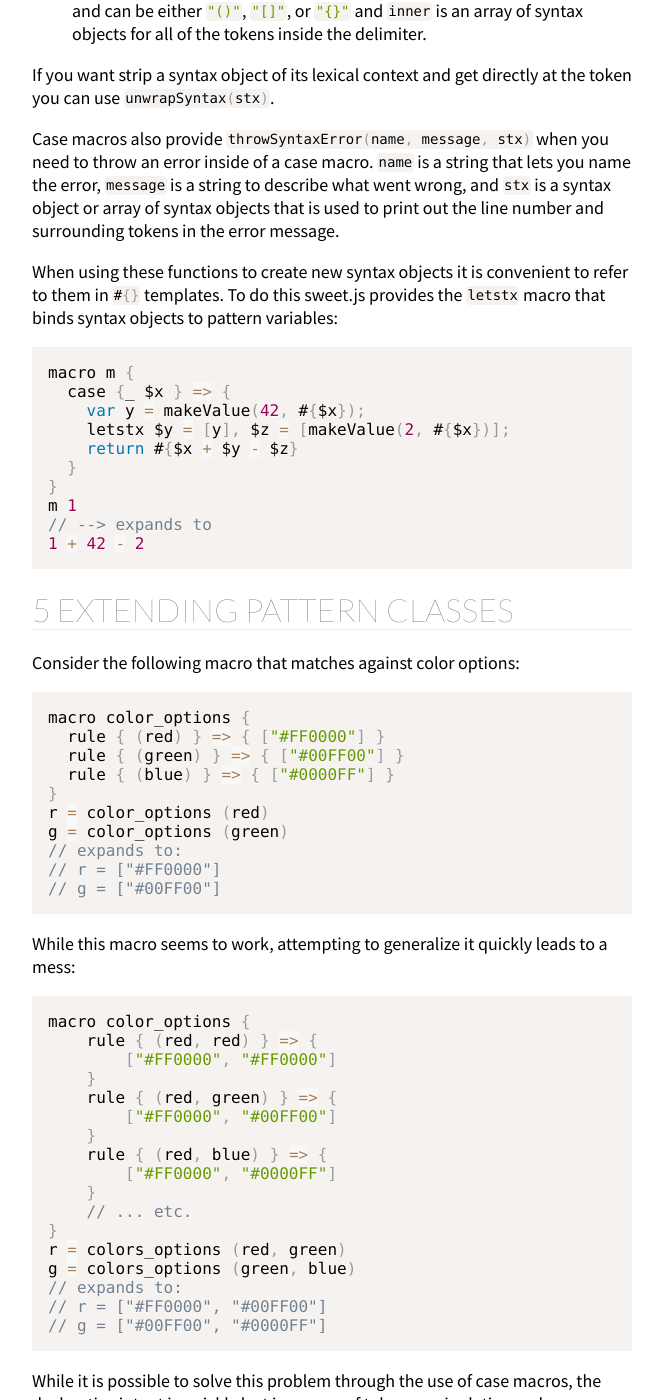
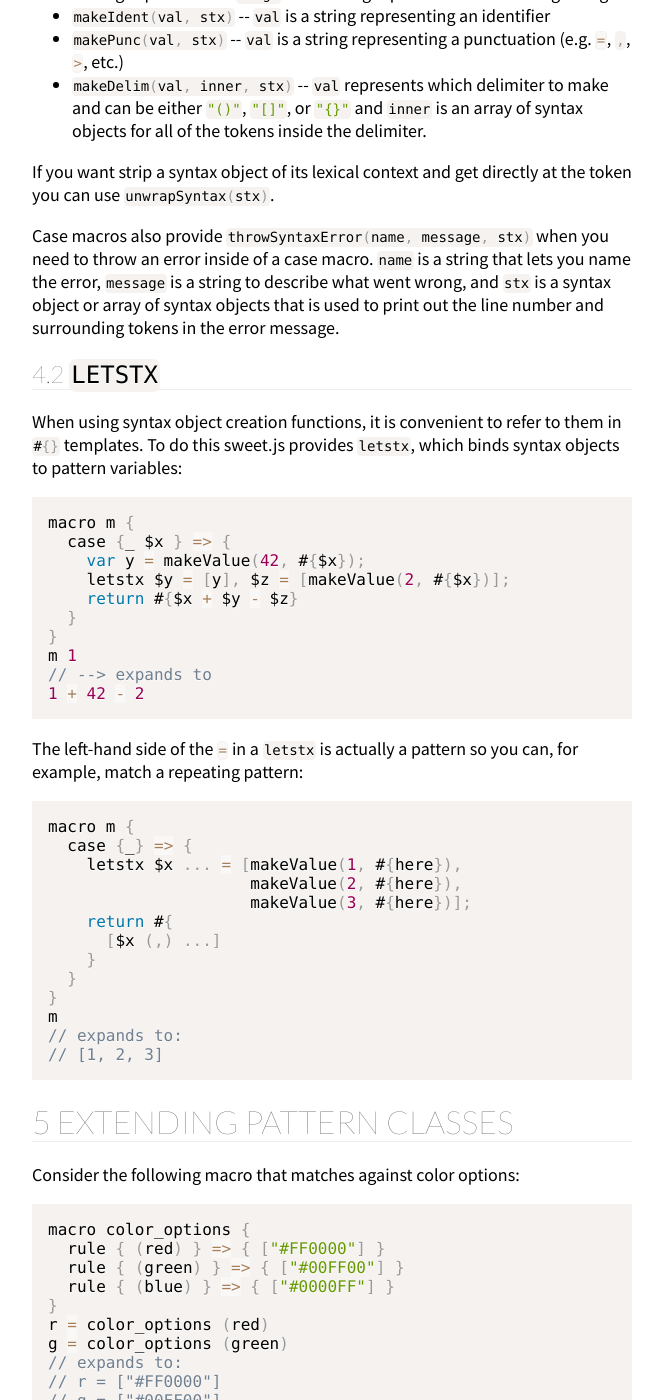
Before and after one commit to sweet-js/sweet-core, a Jekyll site: the page doc/main/sweet.html, which Jekyll copies as it is, in a window 1280 px wide and 1400 px high, scrolled down 10061 px. Shown: the whole window, without its empty margins (308-971 px from the left). Built offline with Jekyll 4.4.1, drawn with Linux system fonts in a browser that asks for light colours; some of the changed text lies outside the part shown.

Commit message:
documenting that letstx can have ellipses #367

```diff
--- a/doc/main/sweet.html
+++ b/doc/main/sweet.html
@@ -146,7 +146,10 @@ code > span.er { color: #ff0000; font-weight: bold; }
 <li><a href="#hygiene-part-1-binding"><span class="toc-section-number">3.1</span> Hygiene Part 1 (Binding)</a></li>
 <li><a href="#hygiene-part-2-reference"><span class="toc-section-number">3.2</span> Hygiene Part 2 (Reference)</a></li>
 </ul></li>
-<li><a href="#case-macros"><span class="toc-section-number">4</span> Case Macros</a></li>
+<li><a href="#case-macros"><span class="toc-section-number">4</span> Case Macros</a><ul>
+<li><a href="#creating-syntax-objects"><span class="toc-section-number">4.1</span> Creating Syntax Objects</a></li>
+<li><a href="#letstx"><span class="toc-section-number">4.2</span> <code>letstx</code></a></li>
+</ul></li>
 <li><a href="#extending-pattern-classes"><span class="toc-section-number">5</span> Extending Pattern Classes</a><ul>
 <li><a href="#the-invoke-pattern-class"><span class="toc-section-number">5.1</span> The Invoke Pattern Class</a></li>
 <li><a href="#implicit-invoke"><span class="toc-section-number">5.2</span> Implicit Invoke</a></li>
@@ -441,6 +444,7 @@ m 42  // `$name` will be bound to the `m` token
 m foo
 // --&gt; expands to
 42</code></pre>
+<h2 id="creating-syntax-objects"><span class="header-section-number">4.1</span> Creating Syntax Objects</h2>
 <p>Sweet.js provides the following functions to create syntax objects:</p>
 <ul>
 <li><code>makeValue(val, stx)</code> -- <code>val</code> can be a <code>boolean</code>, <code>number</code>, <code>string</code>, or <code>null</code>/<code>undefined</code></li>
@@ -451,7 +455,8 @@ m foo
 </ul>
 <p>If you want strip a syntax object of its lexical context and get directly at the token you can use <code>unwrapSyntax(stx)</code>.</p>
 <p>Case macros also provide <code>throwSyntaxError(name, message, stx)</code> when you need to throw an error inside of a case macro. <code>name</code> is a string that lets you name the error, <code>message</code> is a string to describe what went wrong, and <code>stx</code> is a syntax object or array of syntax objects that is used to print out the line number and surrounding tokens in the error message.</p>
-<p>When using these functions to create new syntax objects it is convenient to refer to them in <code>#{}</code> templates. To do this sweet.js provides the <code>letstx</code> macro that binds syntax objects to pattern variables:</p>
+<h2 id="letstx"><span class="header-section-number">4.2</span> <code>letstx</code></h2>
+<p>When using syntax object creation functions, it is convenient to refer to them in <code>#{}</code> templates. To do this sweet.js provides <code>letstx</code>, which binds syntax objects to pattern variables:</p>
 <pre class="js"><code>macro m {
   case {_ $x } =&gt; {
     var y = makeValue(42, #{$x});
@@ -462,6 +467,20 @@ m foo
 m 1
 // --&gt; expands to
 1 + 42 - 2</code></pre>
+<p>The left-hand side of the <code>=</code> in a <code>letstx</code> is actually a pattern so you can, for example, match a repeating pattern:</p>
+<pre class="js"><code>macro m {
+  case {_} =&gt; {
+    letstx $x ... = [makeValue(1, #{here}),
+                     makeValue(2, #{here}),
+                     makeValue(3, #{here})];
+    return #{
+      [$x (,) ...]
+    }
+  }
+}
+m
+// expands to:
+// [1, 2, 3]</code></pre>
 <h1 id="extending-pattern-classes"><span class="header-section-number">5</span> Extending Pattern Classes</h1>
 <p>Consider the following macro that matches against color options:</p>
 <pre class="js"><code>macro color_options {
```
Also changed, not shown: doc/main/sweet.md (+26 -4 lines).
